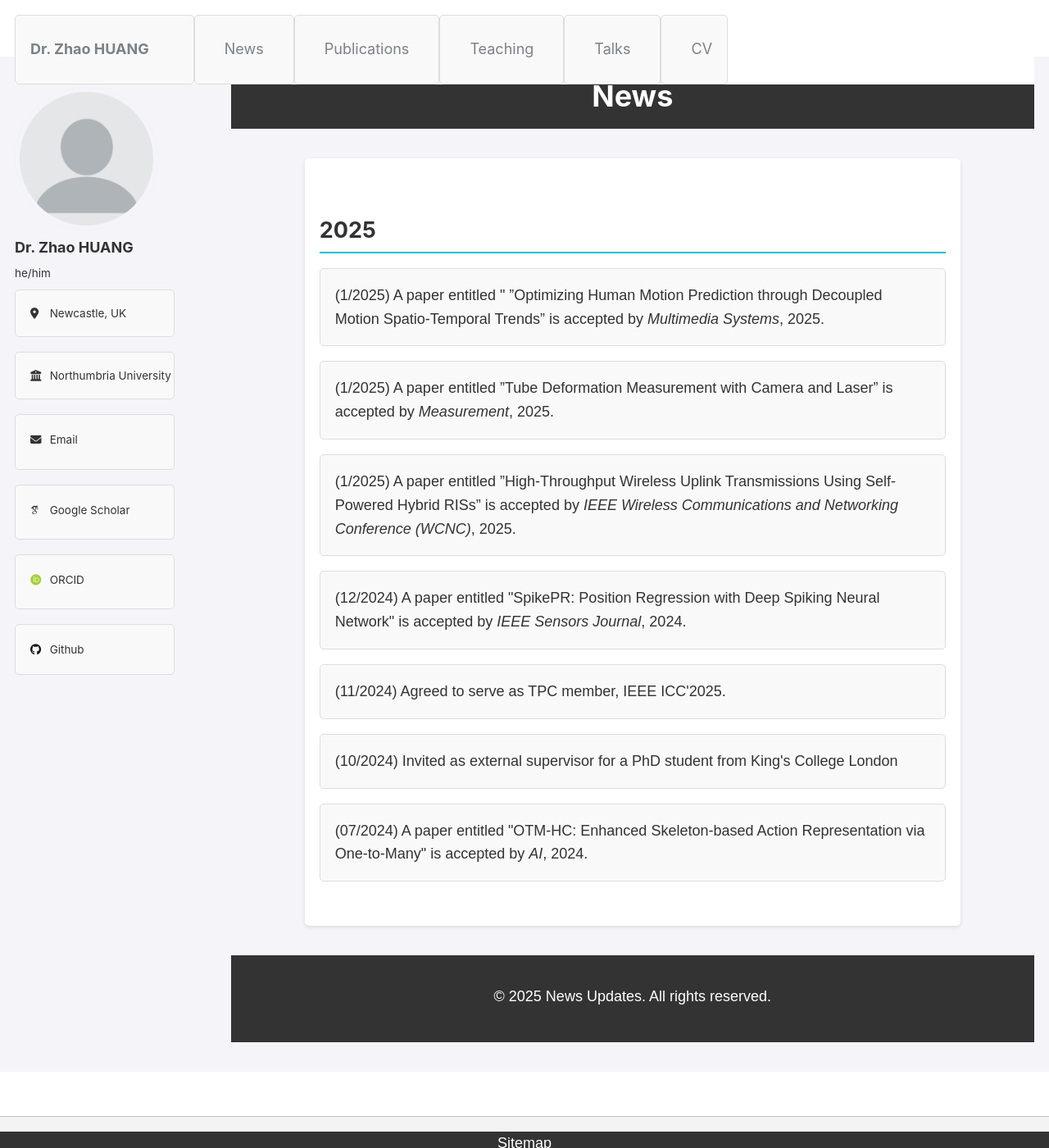
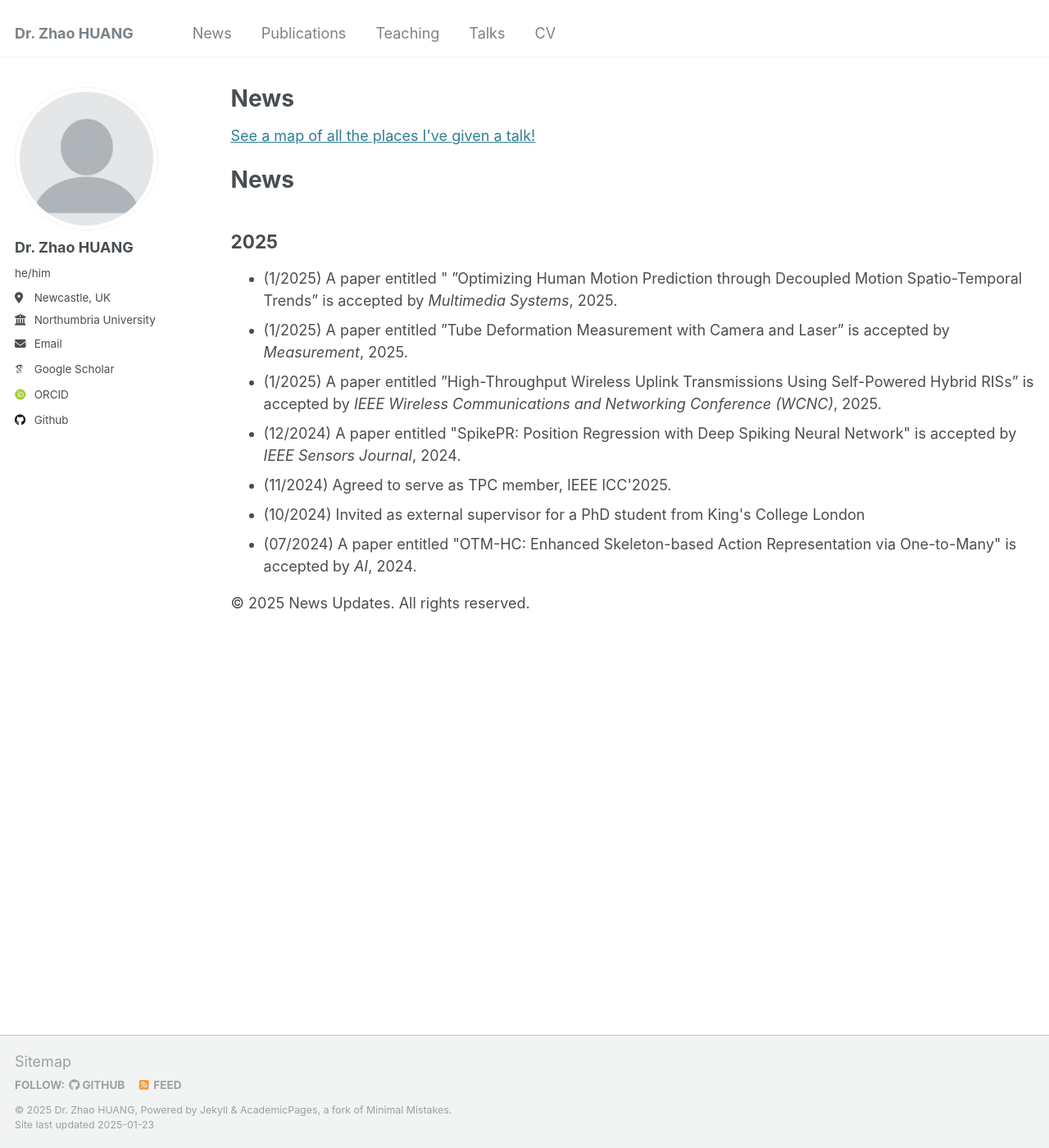
Before and after one commit to ZZ2020zz/ZZ2020zz.github.io, a Jekyll site: the page built from _pages/news.html, in a window 1280 px wide and 1400 px high. Shown: the whole window at 82% size. Built offline with Jekyll 4.4.1, drawn with Linux system fonts in a browser that asks for light colours; some web fonts are replaced.

Commit message:
Update news.html

```diff
--- a/_pages/news.html
+++ b/_pages/news.html
@@ -10,82 +10,7 @@ author_profile: true
     <meta charset="UTF-8">
     <meta name="viewport" content="width=device-width, initial-scale=1.0">
     <title>News 2024</title>
-    <style>
-        body {
-            font-family: Arial, sans-serif;
-            line-height: 1.6;
-            margin: 0;
-            padding: 0;
-            background-color: #f4f4f9;
-            color: #333;
-        }
-
-        header {
-            background: #333;
-            color: #fff;
-            padding: 1rem 0;
-            text-align: center;
-        }
-
-        header h1 {
-            margin: 0;
-            font-size: 2rem;
-        }
-
-        main {
-            max-width: 800px;
-            margin: 2rem auto;
-            padding: 1rem;
-            background: #fff;
-            border-radius: 5px;
-            box-shadow: 0 2px 5px rgba(0, 0, 0, 0.1);
-        }
-
-        section {
-            margin-bottom: 2rem;
-        }
-
-        h2 {
-            border-bottom: 2px solid #00c1d4;
-            padding-bottom: 0.5rem;
-            margin-bottom: 1rem;
-            font-size: 1.5rem;
-        }
-
-        ul {
-            list-style: none;
-            padding: 0;
-        }
-
-        ul li {
-            margin-bottom: 1rem;
-            padding: 1rem;
-            background: #f9f9f9;
-            border: 1px solid #ddd;
-            border-radius: 5px;
-        }
-
-        ul li a {
-            color: #00c1d4;
-            text-decoration: none;
-        }
-
-        ul li a:hover {
-            text-decoration: underline;
-        }
-
-        footer {
-            text-align: center;
-            padding: 1rem 0;
-            background: #333;
-            color: #fff;
-        }
-
-        footer a {
-            color: #00c1d4;
-            text-decoration: none;
-        }
-    </style>
+<p style="text-decoration: underline;"><a href="/talkmap.html">See a map of all the places I've given a talk!</a></p>
 </head>
 <body>
     <header>
```
